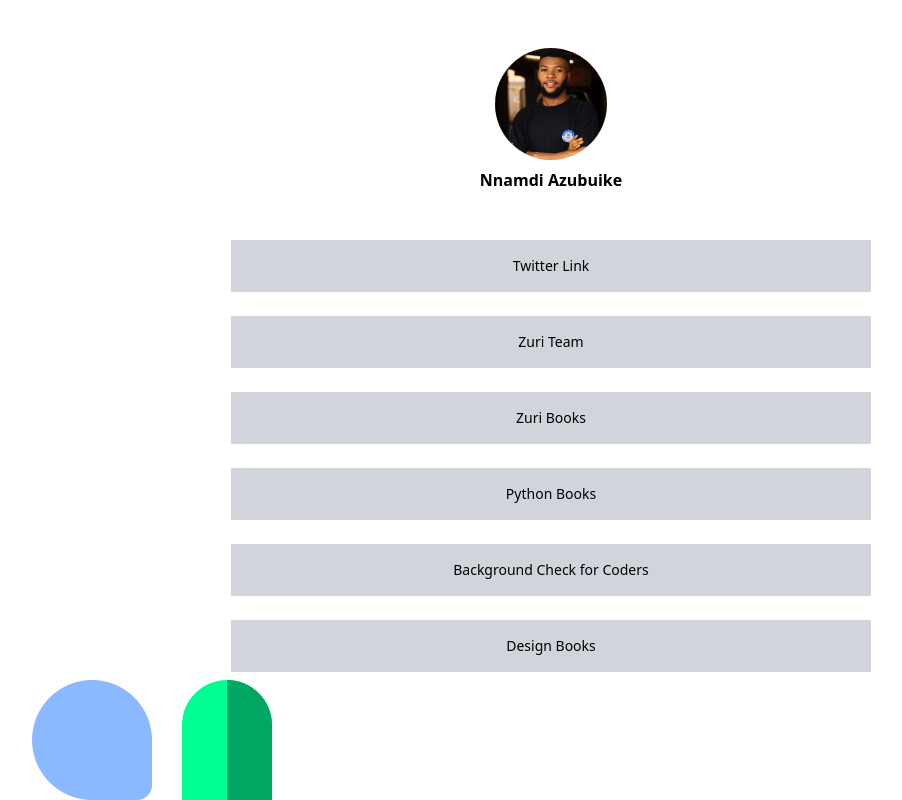
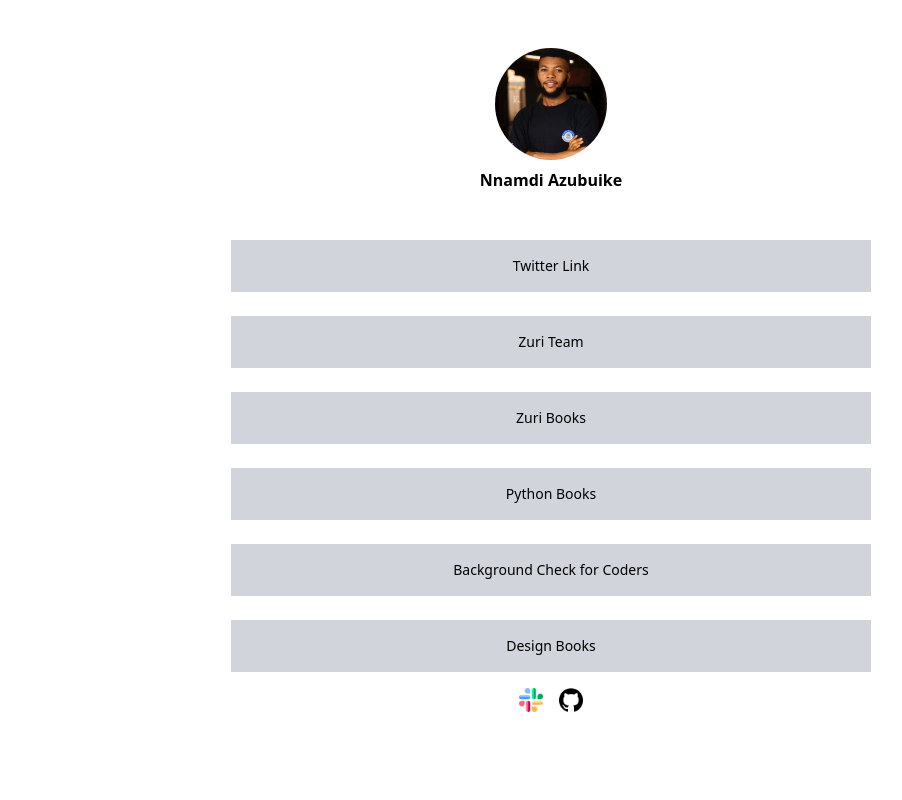
Before and after one commit to iamclement1/linktree, a React (Vite) app: page / in a window 1280 px wide. Shown: the top 800 px of the page, without its empty margins (89-991 px from the left). Built offline with nearby package versions, Linux system fonts and the light colour scheme.

Commit message:
feats: completed tree + social links

```diff
--- a/src/pages/Landing.jsx
+++ b/src/pages/Landing.jsx
@@ -44,9 +44,9 @@
                         Design Books
                     </span>
                 </div>
-                <div>
-                    <img src={Slack} alt="slack__image" />
-                    <img src={Github} alt="github__image" />
+                <div className="flex justify-center space-x-4 mt-4">
+                    <img src={Slack} alt="slack__image" className="h-6" />
+                    <img src={Github} alt="github__image" className="h-6" />
                 </div>
 
             </div>
```
